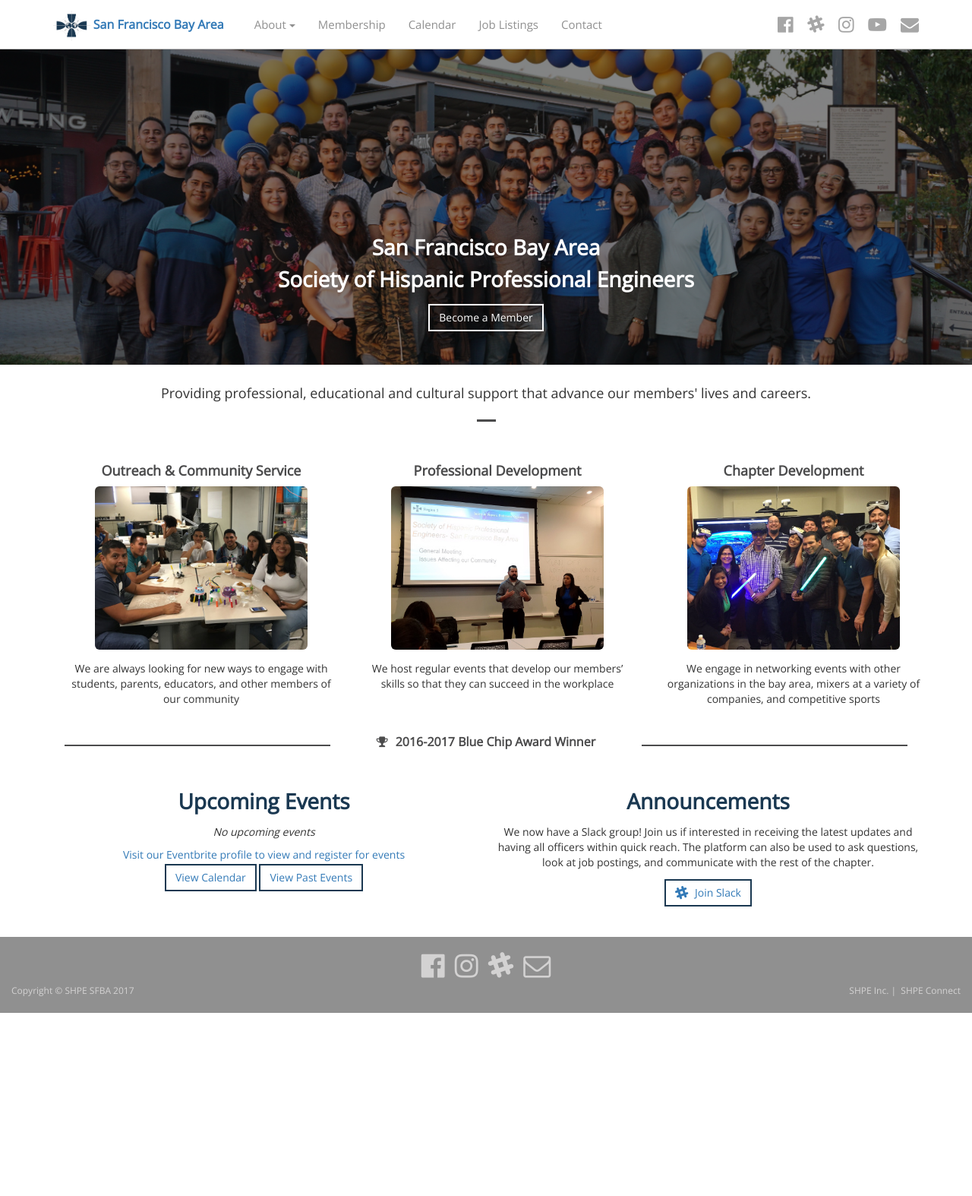
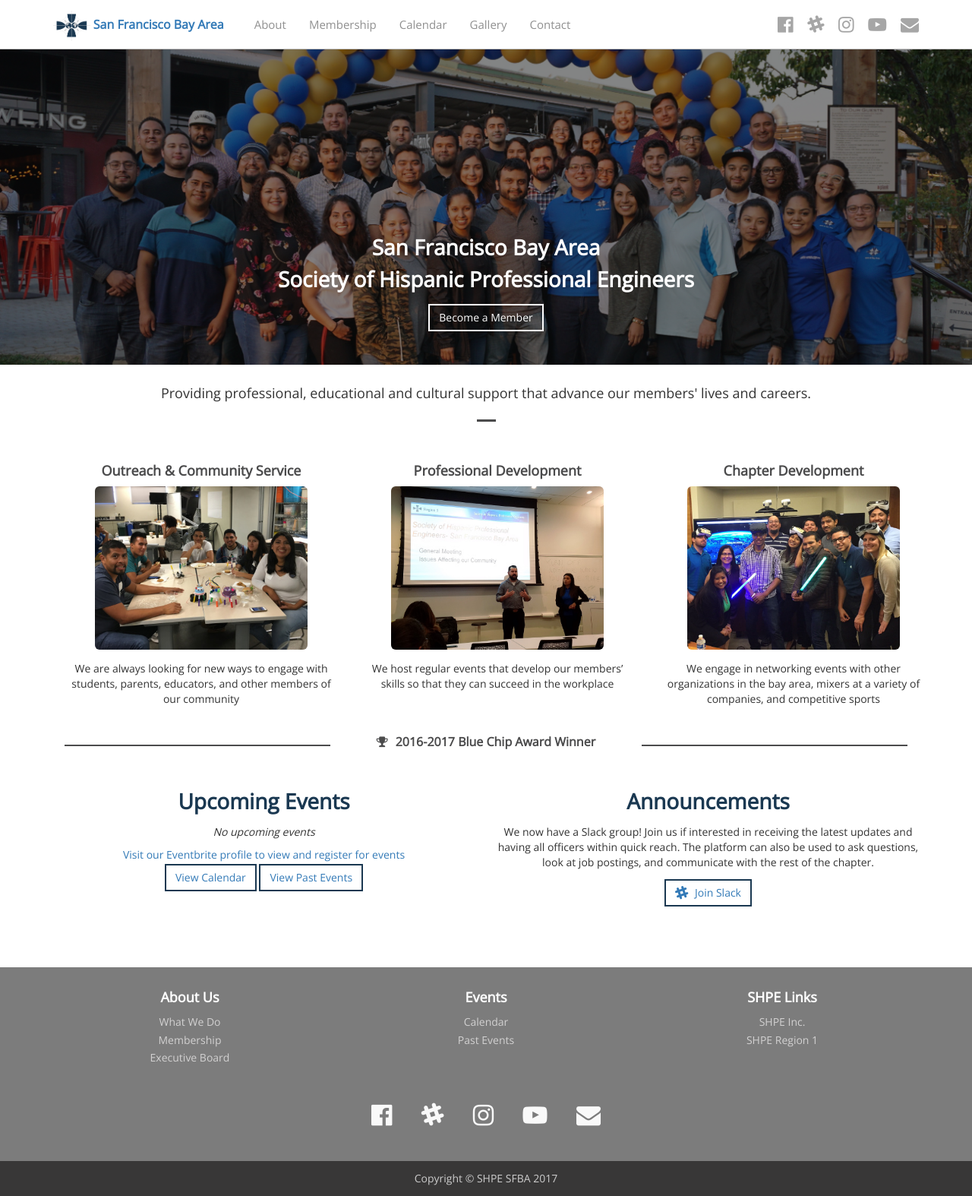
Before and after one commit to shpe-sfba/shpesfba, a Django app: page / in a window 1280 px wide. Shown: the whole page at 76% size. Before the commit the page ends 1333 px from the top, so only its background shows below. Run offline with Django 3.2, Linux system fonts and the light colour scheme; data that the repository does not hold is empty; some libraries are stand-ins or nearby versions; some web fonts are replaced.

Commit message:
Add new footer design

```diff
--- a/shpesfba/templates/shpesfba/base.html
+++ b/shpesfba/templates/shpesfba/base.html
@@ -8,7 +8,7 @@
     <link rel="shortcut icon" href="/favicon.ico" type="image/x-icon">
     <title>{% block title %}{% endblock %} - SHPE SF Bay Area</title>
     <link rel="stylesheet" href="{% static "css/bootstrap.min.css" %}"/>
-    <link rel="stylesheet" href="{% static "css/shpe.css" %}?v=2"/>
+    <link rel="stylesheet" href="{% static "css/shpe.css" %}?v=1"/>
     <link rel="stylesheet" type="text/css" href="https://fonts.googleapis.com/css?family=Open+Sans|Candal|Alegreya+Sans">
     <link rel="stylesheet" href="/static/fonts/font-awesome-4.7.0/css/font-awesome.min.css">
 
@@ -24,20 +24,10 @@
         </div>
         <nav id="nav-menu-container">
             <ul class="nav-menu">
-                <li class="{% nav_active 'about' 'active' %} menu-has-children"><a href="{% url 'about' %}">About <span class="caret hidden-xs"></span></a>
-                    <ul>
-                        <li><a href="{% url 'about.executive-board' %}">Executive Board</a></li>
-                        <li><a href="{% url 'about.awards' %}">Awards and Honors</a></li>
-                        <li><a href="{% url 'gallery' %}">Gallery</a></li>
-                        <li><a href="{% url 'about.past-events' %}">Past Events</a></li>
-                        <li><a href="{% url 'about.chapter' %}">Chapter History</a></li>
-                        <li><a href="{% url 'about.bylaws' %}">Bylaws</a></li>
-                        <li><a href="{% url 'about.shpe' %}">SHPE Inc.</a></li>
-                    </ul>
-                </li>
+                <li class="{% nav_active 'about' 'active' %} menu-has-children"><a href="{% url 'about' %}">About</a></li>
                 <li class="{% nav_active 'membership' 'active' %}"><a href="{% url 'membership' %}">Membership</a></li>
                 <li class="{% nav_active 'calendar' 'active' %}"><a href="{% url 'calendar' %}">Calendar</a></li>
-                <li class="{% nav_active 'jobs' 'active' %} hidden-sm"><a href="{% url 'jobs' %}">Job Listings</a></li>
+                <li> <a href="{% url 'gallery' %}">Gallery</a></li>
                 <li class="{% nav_active 'contact' 'active' %}"><a href="{% url 'contact' %}">Contact</a></li>
             </ul>
         </nav>
@@ -54,24 +44,51 @@
 {% block content %}
 {% endblock %}
 
-<footer role="footer" class="site-footer container-fluid">
-    <div class="row text-center">
-        <div class="col-xs-12">
-            <a class="social-link" href="https://www.facebook.com/groups/120819351271743/" target="_blank"><i class="fa fa-3x fa-facebook-official" aria-hidden="true"></i></a>
-            <a class="social-link" href="https://www.instagram.com/shpesfba/" target="_blank"><i class="fa fa-3x fa-instagram" aria-hidden="true"></i></a>
-            <a class="social-link" href="https://join.slack.com/t/shpe-sfba/shared_invite/MjI0OTQ2MDAxOTc0LTE1MDIyNDUxNTctMGRkZDRiYmJlNg" target="_blank"><i class="fa fa-3x fa-slack" aria-hidden="true"></i></a>
-            <a class="social-link" href="{% url "contact" %}" data-toggle="tooltip" title="Contact Us"><i class="fa fa-3x fa-envelope-o" aria-hidden="true"></i></a>
+<footer id="footer">
+    <div class="container">
+        <div class="row">
+            <div class="col-sm-4 text-center">
+                <h5>About Us</h5>
+                <ul>
+                    <li><a href="{% url 'about' %}">What We Do</a></li>
+                    <li><a href="{% url 'membership' %}">Membership</a></li>
+                    <li><a href="{% url 'about.executive-board' %}">Executive Board</a></li>
+                </ul>
+            </div>
+            <div class="col-sm-4 text-center">
+                <h5>Events</h5>
+                <ul>
+                    <li><a href="{% url 'calendar' %}">Calendar</a></li>
+                    <li><a href="{% url 'about.past-events' %}">Past Events</a></li>
+                </ul>
+            </div>
+            <div class="col-sm-4 text-center">
+                <h5>SHPE Links</h5>
+                <ul>
+                    <li><a href="http://www.shpe.org/" target="_blank">SHPE Inc.</a></li>
+                    <li><a href="http://shperegion1.org/" target="_blank">SHPE Region 1</a></li>
+                </ul>
+            </div>
         </div>
     </div>
-    <div class="row">
-        <div class="col-xs-6">
-            <p>Copyright &copy; SHPE SFBA <script>document.write(new Date().getFullYear());</script></p>
-        </div>
-        <div class="col-xs-6 text-right">
-                <p><a href="http://www.shpe.org/" target="_blank">SHPE Inc.</a>&nbsp;|&nbsp;
-                   <a href="https://www.shpeconnect.org" target="_blank">SHPE Connect</a>
-                </p>
-        </div>
+    <div class="social-networks">
+        <a class="facebook" href="https://www.facebook.com/groups/120819351271743/" target="_blank">
+            <i class="fa fa-facebook-official"></i>
+        </a>
+        <a class="slack" href="https://join.slack.com/t/shpe-sfba/shared_invite/MjI0OTQ2MDAxOTc0LTE1MDIyNDUxNTctMGRkZDRiYmJlNg"
+            target="_blank">
+            <i class="fa fa-slack" aria-hidden="true"></i>
+        </a>
+        <a class="instagram" href="https://www.instagram.com/shpesfba/" target="_blank">
+            <i class="fa fa-instagram" aria-hidden="true"></i>
+        </a>
+        <a class="youtube" href="https://www.youtube.com/channel/UC0QS07EGUIa1ZIsyjAJtBfg" target="_blank">
+            <i class="fa fa-youtube-play" aria-hidden="true"></i>
+        </a>
+        <a class="email" href="{% url 'contact' %}"><i class="fa fa-envelope" aria-hidden="true"></i></a>
+    </div>
+    <div class="footer-copyright">
+        <p>Copyright &copy; SHPE SFBA <script>document.write(new Date().getFullYear());</script></p>
     </div>
 </footer>
 
--- a/shpesfba/templates/shpesfba/home.html
+++ b/shpesfba/templates/shpesfba/home.html
@@ -95,7 +95,7 @@
                         <p>We now have a Slack group! Join us if interested in receiving the latest updates and having all officers within quick reach.
                             The platform can also be used to ask questions, look at job postings, and communicate with the rest of the chapter.
                         </p>
-                        <a class="btn btn-default btn-shpe" href="https://join.slack.com/t/shpe-sfba/shared_invite/MjI0OTQ2MDAxOTc0LTE1MDIyNDUxNTctMGRkZDRiYmJlNg" target="_blank" data-toggle="tooltip" title="Slack">
+                        <a class="btn btn-default btn-shpe" href="https://join.slack.com/t/shpe-sfba/shared_invite/MjI0OTQ2MDAxOTc0LTE1MDIyNDUxNTctMGRkZDRiYmJlNg" target="_blank">
                             <i class="fa fa-lg fa-slack" aria-hidden="true" style="padding-right:5px;"></i> Join Slack
                         </a>
             </div>
--- a/shpesfba/urls.py
+++ b/shpesfba/urls.py
@@ -8,10 +8,6 @@
 
 urlpatterns = [
     url(r'^$', views.index, name='index'),
-    url(r'^jobs/?$', RedirectView.as_view(url='/jobs/job-listings', permanent=False), name='jobs'),
-    url(r'^jobs/job-listings?$', views.job_listings, name='jobs.job-listings'),
-    url(r'^jobs/(?P<job_id>[0-9]+)/?$', views.job_detail, name='jobs.job-detail'),
-    url(r'^jobs/add-job/?$', views.add_job, name='jobs.add-job'),
     url(r'^membership/?$', views.membership, name='membership'),
     url(r'^contact/?$', views.contact, name='contact'),
     url(r'^gallery/?$', views.gallery, name='gallery'),
--- a/shpesfba/views.py
+++ b/shpesfba/views.py
@@ -27,36 +27,6 @@
         'officers': officers_list
     }
     return render(request, 'shpesfba/officers.html', context)
-
-
-def job_listings(request):
-    dt = datetime.datetime.now().replace(hour=0, minute=0, second=0)
-    jobs = JobPosting.objects.filter(approved=True, expiration_date__gte=timezone.make_aware(dt)).order_by(
-        '-expiration_date')
-    context = {
-        'jobs': jobs
-    }
-    return render(request, 'shpesfba/jobs.job_listings.html', context)
-
-
-def job_detail(request, job_id):
-    job = get_object_or_404(JobPosting, pk=job_id)
-    return render(request, 'shpesfba/jobs.job_detail.html', {'job': job})
-
-
-def add_job(request):
-    if request.method == 'POST':
-        form = JobPostingForm(request.POST)
-        if form.is_valid():
-            form.save()
-            messages.success(request, 'Job submitted successfully. Please give us a few days to review it for posting.',
-                             extra_tags='alert-success')
-            return redirect('jobs.add-job')
-    else:
-        form = JobPostingForm()
-
-    return render(request, 'shpesfba/jobs.add_job.html', {'form': form})
-
 
 def membership(request):
     memberships = Membership.objects.all()
--- a/shpesfbasite/settings.py
+++ b/shpesfbasite/settings.py
@@ -24,7 +24,7 @@
 SECRET_KEY = os.environ['SECRET_KEY']
 
 # SECURITY WARNING: don't run with debug turned on in production!
-DEBUG = False
+DEBUG = True
 
 ALLOWED_HOSTS = [
       'localhost',
--- a/static/css/shpe.css
+++ b/static/css/shpe.css
@@ -1,12 +1,5 @@
-html {
-    overflow-y: scroll;
-    min-height: 100%;
-    position: relative;
-}
-
 body {
     font-family: 'Open Sans', sans-serif;
-    margin-bottom: 140px;
 }
 
 h1, h2, h3, h4, h5, h6 {
@@ -310,16 +303,6 @@
     position: relative;
     top: 25%;
 }
-
-.social-link {
-    line-height:30px;
-    padding: 5px;
-}
-.social-link img {
-    margin-right: 10px;
-}
-
-
 
 .btn-rsvp {
     width: 140px;
@@ -741,7 +724,7 @@
 
 /* Footer
 ================================================== */
-footer {
+/* footer {
     margin-top: 40px;
     padding-top:20px;
     padding-bottom: 20px;
@@ -810,7 +793,7 @@
 
 .footer-about p {
     font-size: 1.5rem
-}
+} */
 
 /* Officer Page
 ================================================== */
@@ -869,11 +852,6 @@
 
 .job-form .checkbox label {
     font-weight: 700
-}
-
-.panel-heading.jobs-panel {
-    background-color: #d3d2d2;
-    color: #fff
 }
 
 .center-outer {
@@ -1075,3 +1053,92 @@
     width: 100%;
     height: 100%;
 }
+
+/* Footer
+ =========================================== */
+#footer {
+	background-color: #7c7c7c;
+	color:white;
+	margin-top: 80px;
+}
+
+#footer .footer-copyright {
+	background-color: #383737;
+	padding-top:  3px;
+	padding-bottom:  3px;
+	text-align: center;
+}
+
+#footer .footer-copyright p {
+	margin: 10px;
+	color: #ccc;
+}
+
+#footer ul {
+	list-style-type: none;
+    padding-left: 0;
+    line-height: 1.7;
+
+}
+
+#footer h5 {
+	font-size: 18px;
+    color: white;
+    font-weight: bold;
+    margin-top: 30px;
+}
+
+#footer a {
+	color:#d2d1d1;
+	text-decoration: none;
+}
+
+#footer a:hover, #footer a:focus {
+	text-decoration: none;
+	color:white;
+}
+
+#footer .social-networks {
+	text-align: center;
+	padding-top: 30px;
+	padding-bottom: 38px;
+}
+
+#footer .social-networks a {
+    font-size: 32px;
+    margin-right: 5px;
+    margin-left: 5px;
+    color: #f9f9f9;
+    padding: 10px;
+    transition: 0.2s;
+}
+
+#footer .social-networks a:hover {
+	text-decoration: none;
+}
+
+#footer .facebook:hover {
+	color:#225f94;
+}
+
+#footer .slack:hover {
+	color:#225f94;
+}
+
+#footer .instagram:hover {
+	color:#225f94;
+}
+
+#footer .youtube:hover {
+	color:#225f94;
+}
+
+#footer .email:hover {
+	color:#225f94;
+}
+
+@media screen and (max-width: 767px) {
+	#footer {
+		text-align: center;
+	}
+}
--- a/static/js/shpe.js
+++ b/static/js/shpe.js
@@ -1,7 +1,4 @@
 $(document).ready(function () {
-    /* Enable tooltips */
-    $('[data-toggle="tooltip"]').tooltip();
-
     /* Membership Accordion */
     $('.collapse.in').prev('.panel-heading').addClass('active');
     $('#accordion, #bs-collapse').on('show.bs.collapse', function (a) {
@@ -17,12 +14,10 @@
         $('body').append($mobile_nav);
         $('body').prepend('<button type="button" id="mobile-nav-toggle"><i class="fa fa-bars"></i></button>');
         $('body').append('<div id="mobile-body-overly"></div>');
-        $('#mobile-nav').find('.menu-has-children').prepend('<i class="fa fa-chevron-down"></i>');
 
         $(document).on('click', '.menu-has-children i', function (e) {
             $(this).next().toggleClass('menu-item-active');
             $(this).nextAll('ul').eq(0).slideToggle();
-            $(this).toggleClass("fa-chevron-up fa-chevron-down");
         });
 
         $(document).on('click', '#mobile-nav-toggle', function (e) {
```
Also changed, not shown: shpesfba/templates/retired/jobs.add_job.html (renamed from shpesfba/templates/shpesfba/jobs.add_job.html), shpesfba/templates/retired/jobs.html (renamed from shpesfba/templates/shpesfba/jobs.html), shpesfba/templates/retired/jobs.job_detail.html (renamed from shpesfba/templates/shpesfba/jobs.job_detail.html), shpesfba/templates/retired/jobs.job_listings.html (renamed from shpesfba/templates/shpesfba/jobs.job_listings.html), shpesfba/templates/retired/latino-engineering-day.html (renamed from shpesfba/templates/shpesfba/latino-engineering-day.html).
